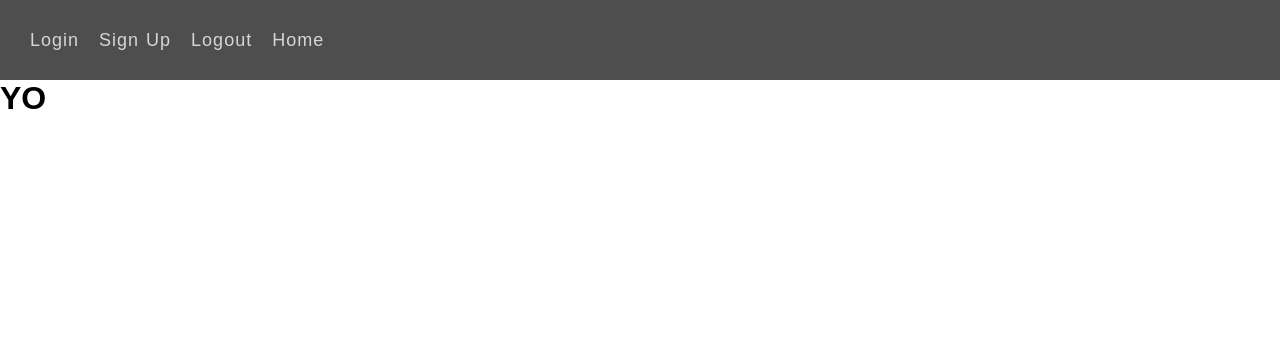
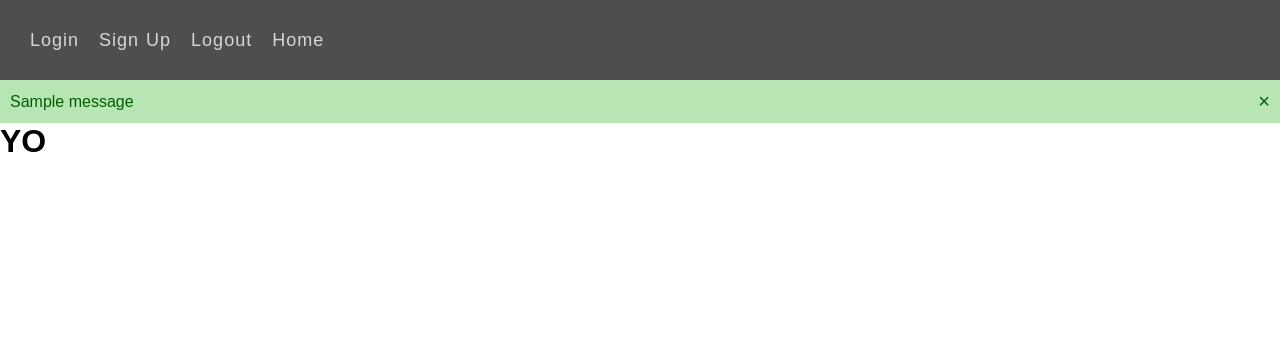
Before and after one commit to reemaanver/Notes-app, a Flask app: page / in a window 1280 px wide. Shown: the top 340 px of the page. Run offline with Flask 3, Linux system fonts and the light colour scheme; one stand-in notice (Sample message) is shown.

Commit message:
added flash messages

```diff
--- a/website/static/index.js
+++ b/website/static/index.js
@@ -0,0 +1,10 @@
+"use strict";
+
+const closeFlash = document.querySelector(".close-flash");
+const flashMssg = document.querySelector(".flash-mssg");
+
+const closeBtn = function () {
+  flashMssg.style.display = "none";
+};
+
+closeFlash, addEventListener("click", closeBtn);
--- a/website/static/styles.css
+++ b/website/static/styles.css
@@ -81,3 +81,29 @@ body {
   background-color: #026fe4;
   cursor: pointer;
 }
+
+/* Flash mssgs */
+.flash-mssg {
+  display: flex;
+  justify-content: space-between;
+  align-items: center;
+  padding: 10px;
+}
+
+.error {
+  background-color: #ffcdd2;
+  color: rgb(125, 13, 13);
+}
+
+.success {
+  background-color: #b7e5b3;
+  color: rgb(2, 93, 2);
+}
+
+.close-flash {
+  border: none;
+  background: none;
+  font-size: 20px;
+  color: inherit;
+  cursor: pointer;
+}
--- a/website/templates/base.html
+++ b/website/templates/base.html
@@ -16,6 +16,19 @@
       <a class="navbar-links logout" href="/logout">Logout</a>
       <a class="navbar-links home" href="/">Home</a>
     </nav>
+    {% with messages = get_flashed_messages(with_categories=true)%} {% if
+    messages %} {% for category, mssg in messages %} {% if category == 'error'
+    %}
+    <div class="flash-mssg error">
+      <p>{{mssg}}</p>
+      <button class="close-flash">&times;</button>
+    </div>
+    {% else %}
+    <div class="flash-mssg success">
+      <p>{{mssg}}</p>
+      <button class="close-flash">&times;</button>
+    </div>
+    {% endif %} {% endfor %} {% endif %} {% endwith %}
     <div class="container">{% block content%} {% endblock %}</div>
 
     <script src="{{url_for('static', filename='index.js')}}"></script>
```
Also changed, not shown: website/auth.py (+21 -5 lines).
